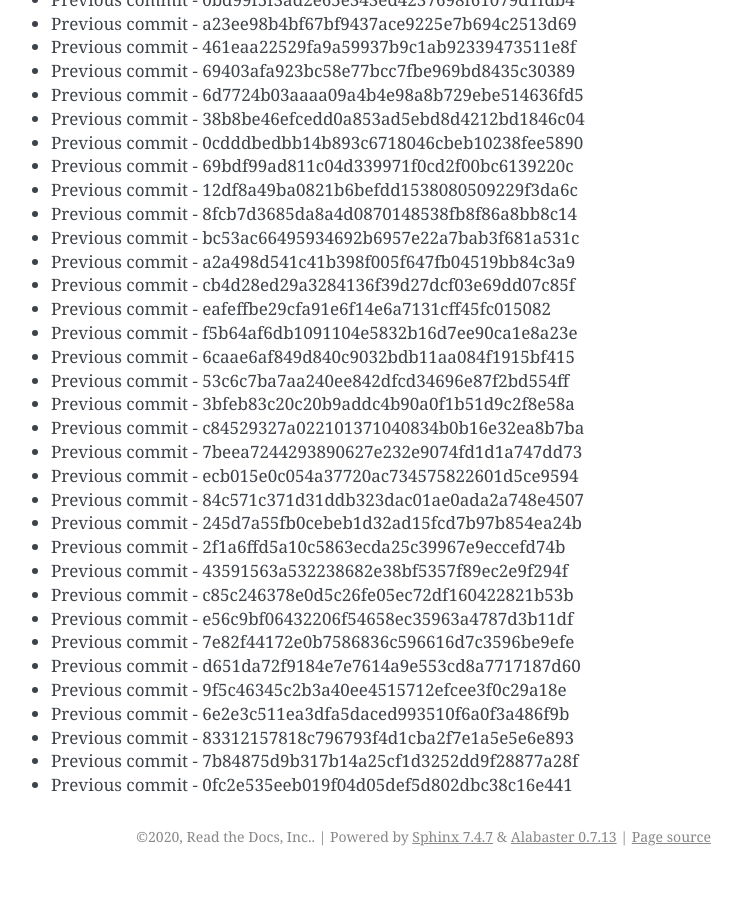
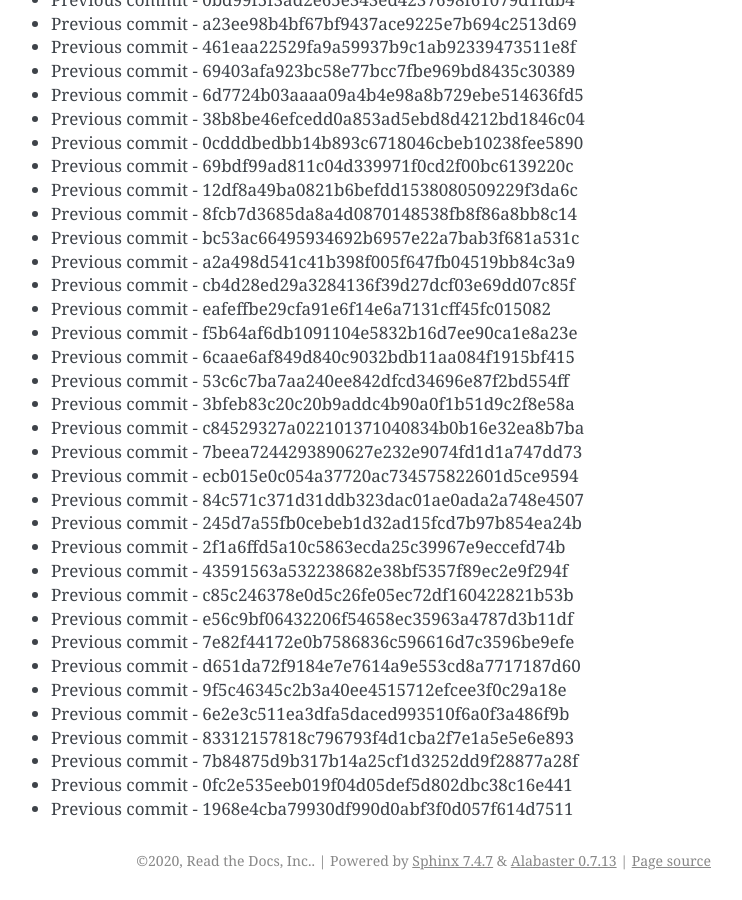
Before and after one commit to readthedocs/rtd-git-stresstest, a Sphinx documentation site: the page built from docs/updates.rst, in a window 1280 px wide and 900 px high, scrolled down 74069 px. Shown: the whole window, without its empty margins (399-1141 px from the left). Built offline with Sphinx 7.4.7, drawn with Linux system fonts in a browser that asks for light colours; before the commit the page ends 74945 px from its top, so only the background shows below that.

Commit message:
Generating commit from previous: 1968e4cba79930df990d0abf3f0d057f614d7511

```diff
--- a/docs/updates.rst
+++ b/docs/updates.rst
@@ -3144,3 +3144,4 @@ It can be tested for any performance characteristics.
 * Previous commit - 83312157818c796793f4d1cba2f7e1a5e5e6e893
 * Previous commit - 7b84875d9b317b14a25cf1d3252dd9f28877a28f
 * Previous commit - 0fc2e535eeb019f04d05def5d802dbc38c16e441
+* Previous commit - 1968e4cba79930df990d0abf3f0d057f614d7511
```
